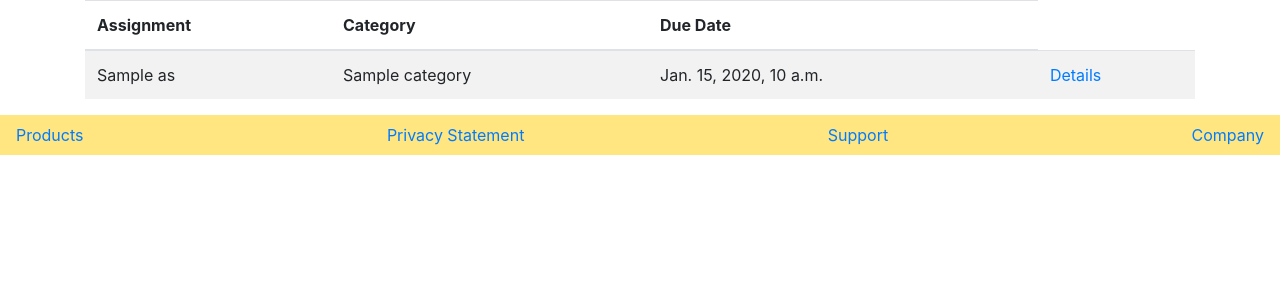
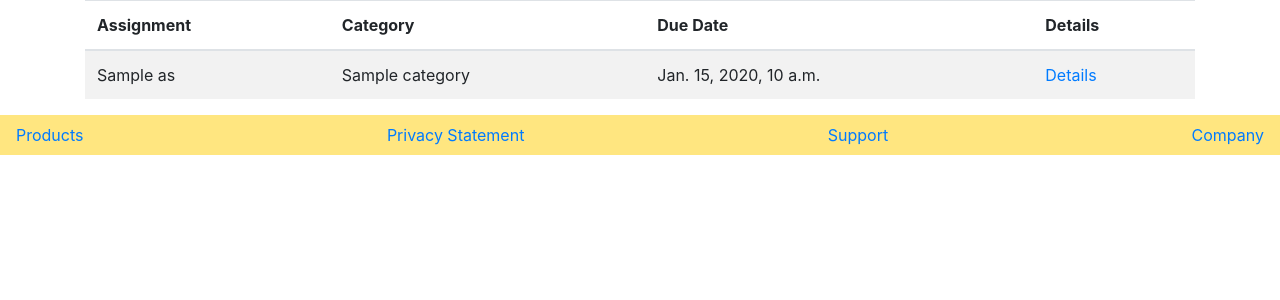
Before and after one commit to flubbid/Minerva_V2, a Django app: template main_app/templates/Assignments/index.html in a window 1280 px wide. Shown: the part 64-364 px from the top of the page. Run offline with Django 3.2, Linux system fonts and the light colour scheme; the template is opened without the code that fills it: most values are stand-ins (such as "Sample title", 1, 10 or a date in 2020); some libraries are stand-ins or nearby versions.

Commit message:
assignment index is now functional

```diff
--- a/main_app/templates/Assignments/index.html
+++ b/main_app/templates/Assignments/index.html
@@ -3,10 +3,10 @@
 <main class="container">
     <table class="table table-striped">
         <thead>
-
             <th scope="col2">Assignment</th>
             <th scope="col5">Category</th>
             <th scope="col5">Due Date</th>
+            <th scope="col5">Details</th>
         </thead>
         <tbody>
             {%for ass in assignments.all %}
@@ -14,7 +14,7 @@
                 <td>{{ass.name}}</td>
                 <td>{{ass.category}}</td>
                 <td>{{ass.due_date}}</td>
-                <td><a href="{ url 'Assignment_details'}">Details</a> </td>
+                <td><a href="{% url 'detail' ass.id %}">Details</a> </td>
             </tr>
             {%endfor%}
         </tbody>
```
